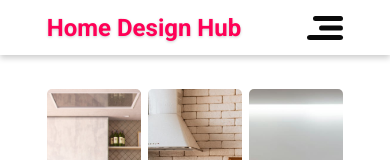
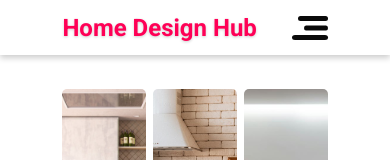
Before and after one commit to NataEn/home_appliances_app, a React (Create React App) app: page / in a window 390 px wide. Shown: the top 160 px of the page. Built offline with nearby package versions, Linux system fonts and the light colour scheme.

Commit message:
padding adjustment

```diff
--- a/src/styles/main.scss
+++ b/src/styles/main.scss
@@ -71,7 +71,7 @@ section {
 }
 
 .container {
-    padding-inline: 12vw;
+    padding-inline: 16vw;
     display: block;
 }
 
@@ -80,7 +80,18 @@ section {
     padding-block: 3vw;
 }
 
-@media screen and (max-width: 1000px) {
+@media screen and (max-width: 1050px) {
+    .main {
+        padding-block: 2vw;
+        font-size: medium;
+
+        .container {
+            padding-inline: 13vw;
+        }
+    }
+}
+
+@media screen and (max-width: 768px) {
     .main {
         padding-block: 2vw;
         font-size: medium;
@@ -111,6 +122,7 @@ section {
     }
 }
 
+
 @media screen and (max-width: 680px) {
     .main {
         padding-block: 2vw;
```
